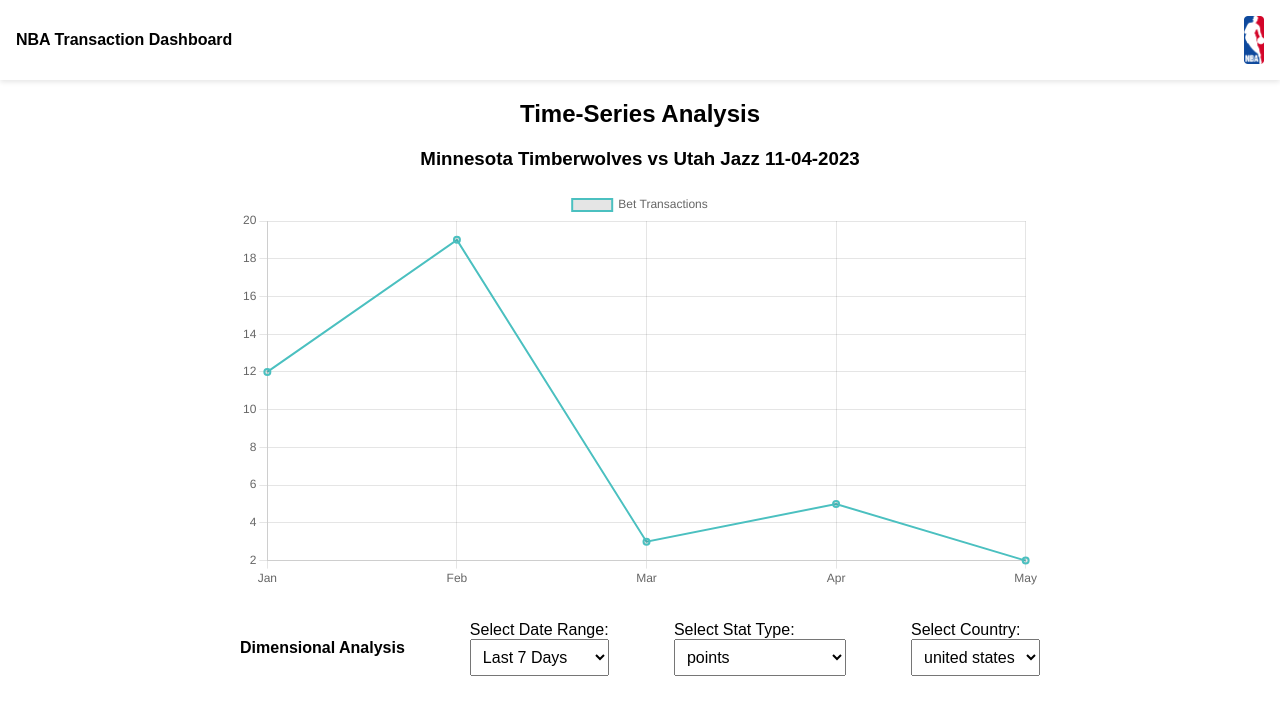
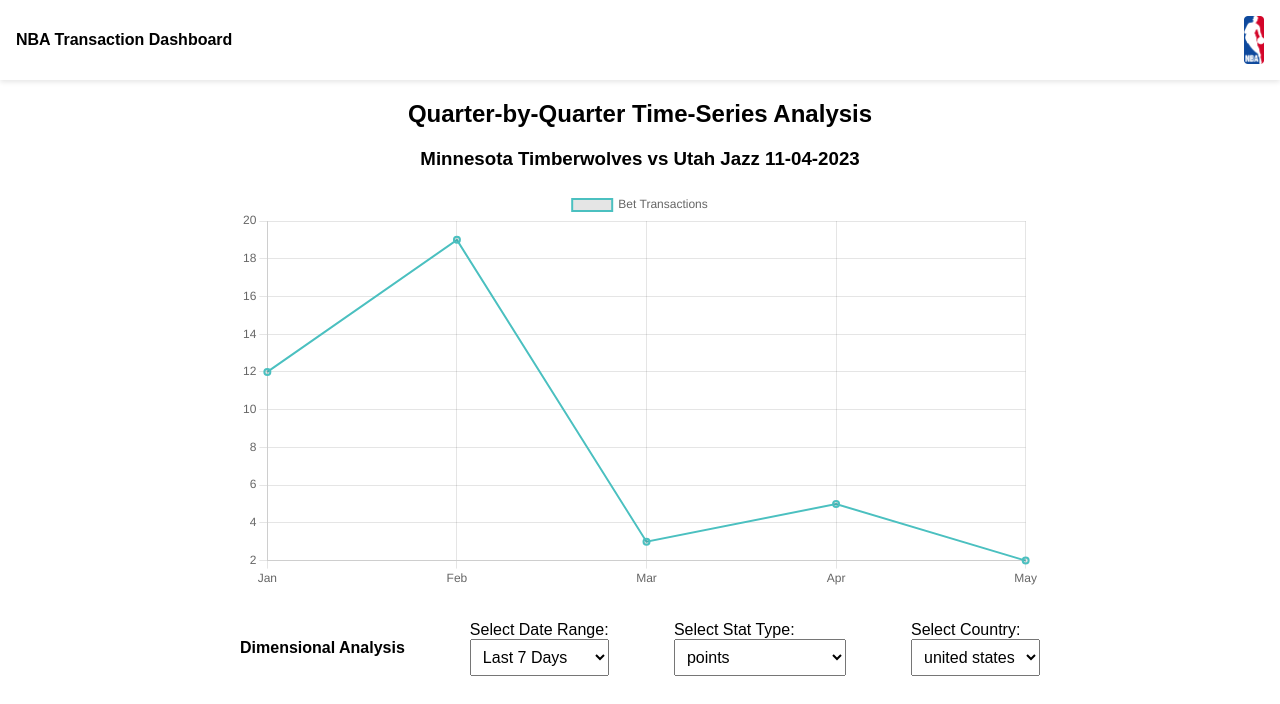
Before and after one commit to npaul007/bet-analytics-dashboard, a React (Create React App) app in the folder frontend/: page / in a window 1280 px wide. Shown: the top 704 px of the page. Built offline with nearby package versions, Linux system fonts and the light colour scheme.

Commit message:
additional copy updates to FE

```diff
--- a/frontend/src/pages/Home.js
+++ b/frontend/src/pages/Home.js
@@ -47,7 +47,7 @@
   return (
     <Container>
       <ChartSection>
-        <h2>Time-Series Analysis</h2>
+        <h2>Quarter-by-Quarter Time-Series Analysis</h2>
         <h3>Minnesota Timberwolves vs Utah Jazz 11-04-2023</h3>
         <canvas id="timeSeriesChart" width="400" height="200"></canvas>
       </ChartSection>
```
